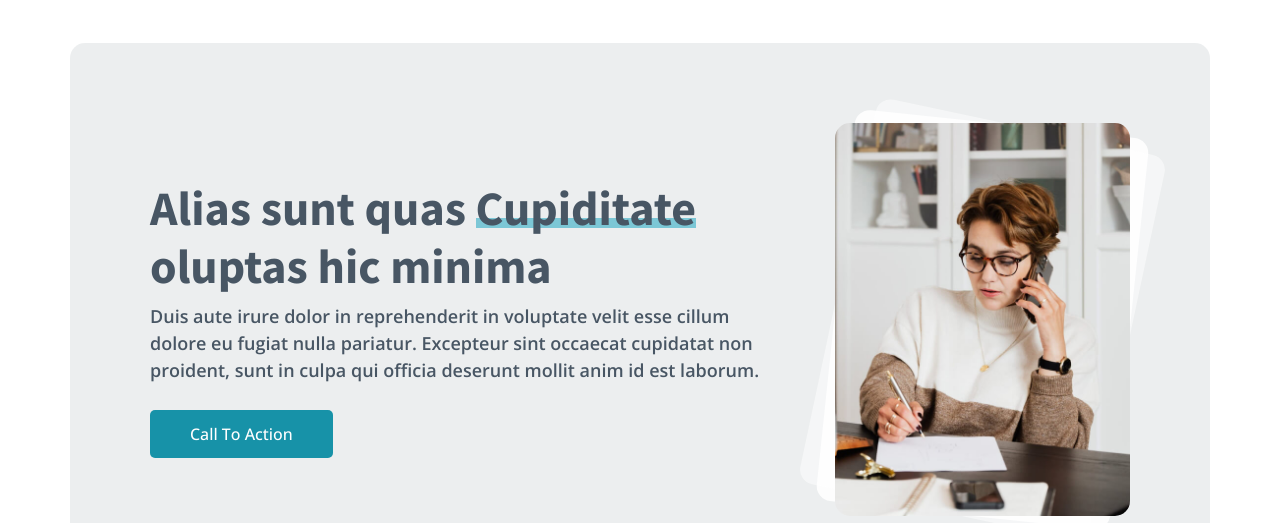
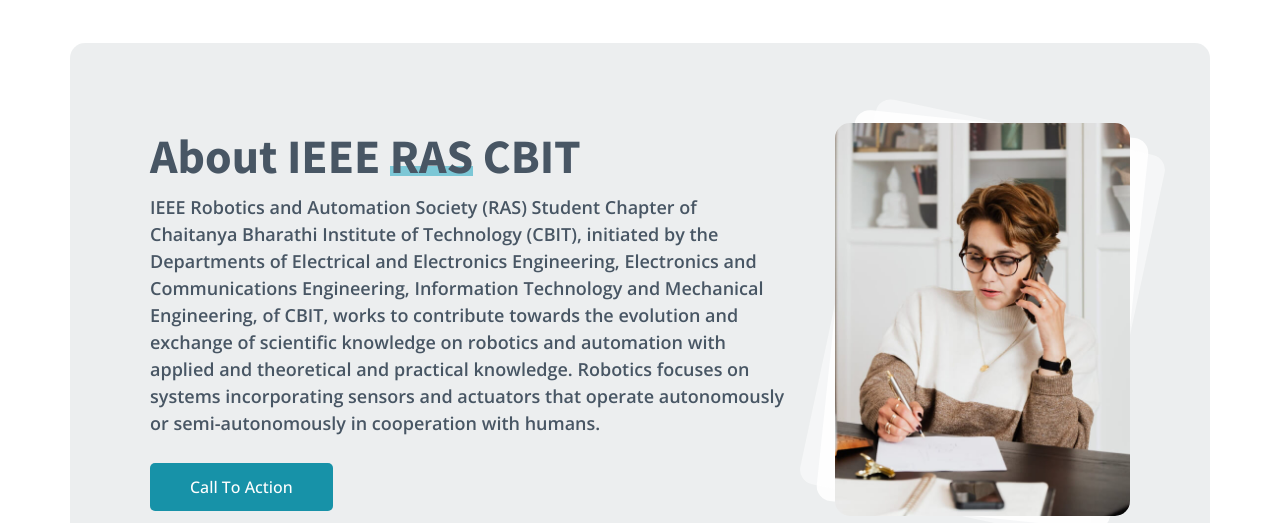
Before and after one commit to CortaCoder/CortaCoder.github.io, a plain HTML site: page index.html in a window 1280 px wide. Shown: the part 1040-1563 px from the top of the page. Drawn offline with nearby package versions, Linux system fonts and the light colour scheme.

Commit message:
Update index.html

```diff
--- a/index.html
+++ b/index.html
@@ -145,8 +145,8 @@
         <div class="row g-5">
 
           <div class="col-lg-8 col-md-6 content d-flex flex-column justify-content-center order-last order-md-first">
-            <h3>Alias sunt quas <em>Cupiditate</em> oluptas hic minima</h3>
-            <p> Duis aute irure dolor in reprehenderit in voluptate velit esse cillum dolore eu fugiat nulla pariatur. Excepteur sint occaecat cupidatat non proident, sunt in culpa qui officia deserunt mollit anim id est laborum.</p>
+            <h3>About IEEE <em>RAS</em> CBIT</h3>
+            <p>IEEE Robotics and Automation Society (RAS) Student Chapter of Chaitanya Bharathi Institute of Technology (CBIT), initiated by the Departments of Electrical and Electronics Engineering, Electronics and Communications Engineering, Information Technology and Mechanical Engineering, of CBIT, works to contribute towards the evolution and exchange of scientific knowledge on robotics and automation with applied and theoretical and practical knowledge. Robotics focuses on systems incorporating sensors and actuators that operate autonomously or semi-autonomously in cooperation with humans.</p>
             <a class="cta-btn align-self-start" href="#">Call To Action</a>
           </div>
 
```
